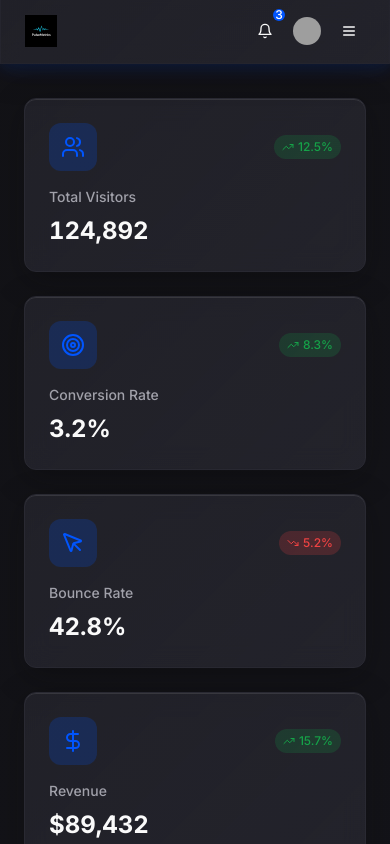
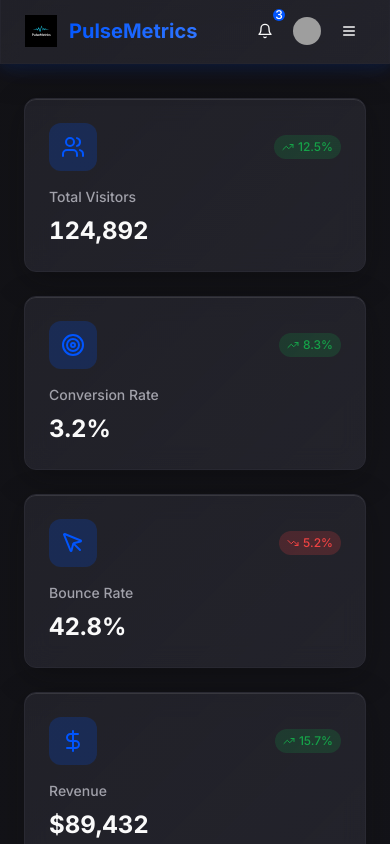
Before and after one commit to pranavcodesofficial/PulseMetrics, a React (Vite) app: page / in a window 390 px wide. Shown: the top 844 px of the page. Built offline with nearby package versions, Linux system fonts and the light colour scheme; grey boxes are pictures that could not be loaded.

Commit message:
Fix: Show logo text on mobile
The "PulseMetrics" text is now visible on mobile devices next to the logo, ensuring the full branding is displayed across all screen sizes.

```diff
--- a/src/components/Navigation.tsx
+++ b/src/components/Navigation.tsx
@@ -24,7 +24,7 @@ const Navigation = () => {
         {/* Logo */}
         <a href="/" className="flex items-center space-x-3 hover:opacity-80 transition-opacity">
           <img src={logo} alt="PulseMetrics" className="w-8 h-8" />
-          <span className="gradient-text text-xl font-bold hidden sm:block">PulseMetrics</span>
+          <span className="gradient-text text-xl font-bold">PulseMetrics</span>
         </a>
 
         {/* Desktop Navigation */}
```
